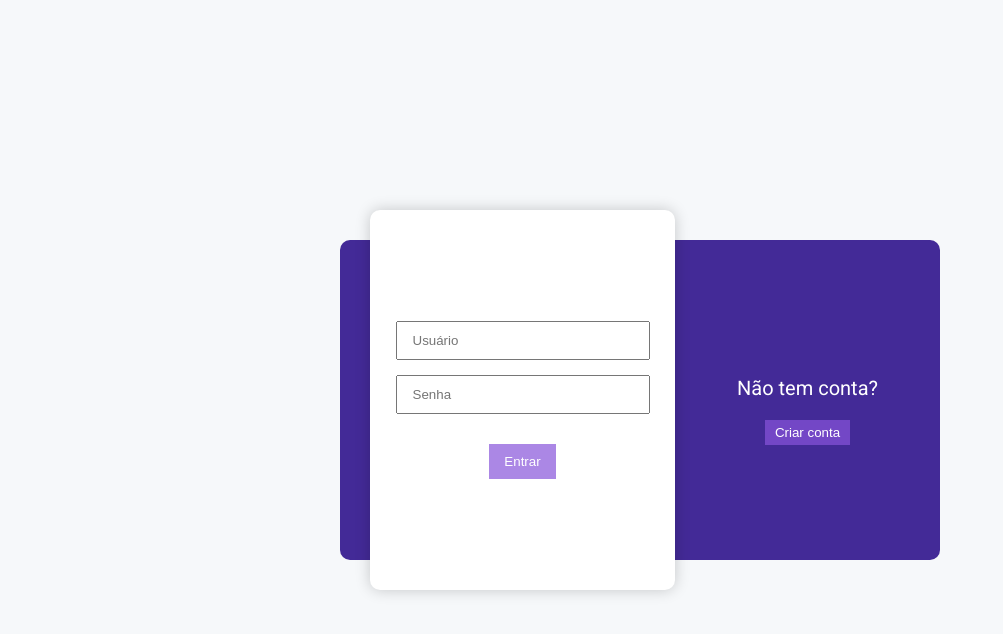
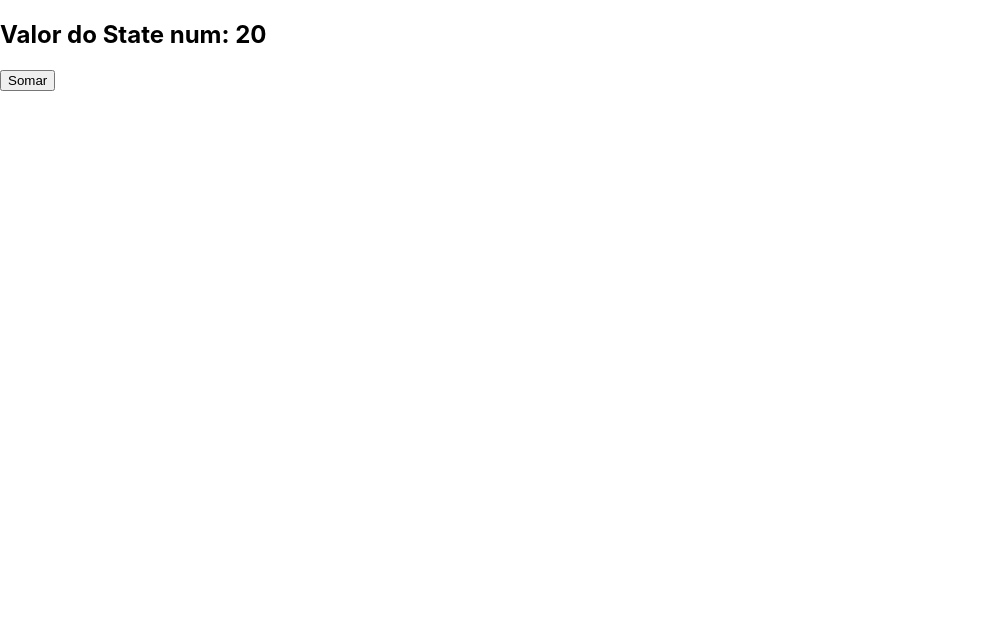
Before and after one commit to eduardomoraespy/reactjs, a React (Create React App) app in the folder app01/: page / in a window 1280 px wide. Shown: the top 634 px of the page, without its empty margins (0-1003 px from the left). Built offline with nearby package versions, Linux system fonts and the light colour scheme.

Commit message:
uso de state

```diff
--- a/app01/src/App.css
+++ /dev/null
@@ -1,125 +0,0 @@
-@import url(https://fonts.googleapis.com/css?family=Oswald|Roboto);
-
-body {
-  position: absolute;
-  left: 0;
-  top: 0;
-  width: 100%;
-  height: 100%;
-  font-family: "Roboto", sans-serif;
-  background-color: #F6F8FA;
-  overflow: hidden;
-}
-
-.table {
-  display: table;
-  width: 100%;
-  height: 100%;
-}
-
-.table-cell {
-  display: table-cell;
-  vertical-align: middle;
-  transition: all 0.5s;
-}
-
-.container {
-  position: relative;
-  width: 600px;
-  margin: 30px auto 0;
-  height: 320px;
-  background-color: #432a97;
-  top: 50%;
-  margin-top: -160px;
-  transition: all 0.5s;
-  border-radius: 10px;
-}
-
-.btn, .info-btn {
-  display: block;
-  border: none;
-  text-align: center;
-  margin: 0 auto;
-  color: #fff;
-  background-color: #8854dbb3;
-}
-
-.info-btn {
-  padding: 5px 10px
-}
-.btn:hover {
-  opacity: 0.7;
-}
-.btn, input {
-  padding: 10px 15px;
-}
- input {
-  margin: 0 auto 15px;
-  display: block;
-  width: 220px;
-}
-.container-info {
-  font-size: 0;
-}
-.info-item {
-  text-align: center;
-  width: 300px;
-  height: 320px;
-  display: inline-block;
-  color: #fff;
-}
-.info-item p {
-  font-size: 20px;
-  margin: 20px;
-}
-.info-item .btn {
-  background-color: transparent;
-  border: 1px solid #fff;
-}
-.info-item .table-cell {
-  padding-right: 35px;
-}
-.info-item:nth-child(2) .table-cell {
-  padding-left: 35px;
-  padding-right: 0;
-}
-.container-form {
-  overflow: hidden;
-  position: absolute;
-  left: 30px;
-  top: -30px;
-  width: 305px;
-  height: 380px;
-  border-radius: 10px;
-  background-color: #fff;
-  box-shadow: 0 0 15px 0 rgba(0, 0, 0, 0.2);
-  transition: all 0.5s;
-}
-.container-form .btn {
-  margin-top: 30px;
-}
-.form-item {
-  position: absolute;
-  left: 0;
-  top: 0;
-  width: 100%;
-  height: 100%;
-  opacity: 1;
-  transition: all 0.7s;
-}
-.form-item.sign-up {
-  position: absolute;
-  left: -100%;
-  opacity: 0;
-}
-.container.log-in .container-form {
-  left: 265px;
-}
-.container.log-in .container-form .form-item.sign-up {
-  left: 0;
-  opacity: 1;
-}
-.container.log-in .container-form .form-item.log-in {
-  top: -100%;
-  opacity: 0;
-}
--- a/app01/src/App.js
+++ b/app01/src/App.js
@@ -1,13 +1,14 @@
-import React from 'react'; // importação para usar react
-import Login from './componentes/login'
+import React, {useState} from 'react'; // importação para usar react
+import Numero from './componentes/Numero';
+
 
 // função que retorna algo
 export default  function App(){
-
+  const [num, ConnfigState]=useState(10+10)
 
   return(
     <>
-     <Login/>
+      <Numero num={num} ConnfigState={ConnfigState}/>
     </>
   );
 }
--- /dev/null
+++ b/app01/src/componentes/Numero.js
@@ -0,0 +1,13 @@
+import React from 'react'
+
+export default function Numero(props){
+    return(
+        <>
+            <section>
+                <h1>Valor do State num: {props.num}</h1>
+
+                <button onClick={()=>props.ConnfigState(props.num+30)}>Somar</button>
+            </section>
+        </>
+    )
+}
--- a/app01/src/componentes/login.js
+++ /dev/null
@@ -1,75 +0,0 @@
-import React from 'react';
-import '../App.css'
-
-export default function Login(){
-
-    //
-    const info_btn = document.getElementsByClassName("info-btn")
-    for (let i = 0; i < info_btn.length; i++) {
-        info_btn[i].onclick = () => {
-            document.querySelector(".container").classList.toggle("log-in");
-        };
-    }
-
-
-    return (
-        <body>
-            <div className="container">
-                <div className="container-forms">
-                    <div className="container-info">
-                        <div className="info-item">
-                            <div className="table">
-                                <div className="table-cell">
-                                    <p>
-                                        Possui uma conta?
-                                    </p>
-                                    <button className="info-btn">
-                                        Entrar
-                                    </button>
-                                </div>
-                            </div>
-                        </div>
-                        <div className="info-item">
-                            <div className="table">
-                                <div className="table-cell">
-                                    <p>
-                                    Não tem conta?
-                                    </p>
-                                    <button className="info-btn">
-                                        Criar conta
-                                    </button>
-                                </div>
-                            </div>
-                        </div>
-                    </div>
-                    <div className="container-form">
-                        <div className="form-item log-in">
-                            <div className="table">
-                                <div className="table-cell">
-                                    <input name="Username" placeholder="Usuário" type="text" autoComplete='off' />
-                                    <input name="Password" placeholder="Senha" type="Password" />
-                                    <button className="btn">
-                                        Entrar
-                                    </button>
-                                </div>
-                            </div>
-                        </div>
-                        <div className="form-item sign-up">
-                            <div className="table">
-                                <div className="table-cell">
-                                    <input name="email" placeholder="Email" type="text" autoComplete='off' />
-                                    <input name="fullName" placeholder="Nome Completo" type="text" autoComplete='off' />
-                                    <input name="Username" placeholder="Usuário" type="text" autoComplete='off' />
-                                    <input name="Password" placeholder="Senha" type="Password" />
-                                    <button className="btn">
-                                        Criar conta
-                                    </button>
-                                </div>
-                            </div>
-                        </div>
-                    </div>
-                </div>
-            </div>
-        </body>
-    )
-}
```
